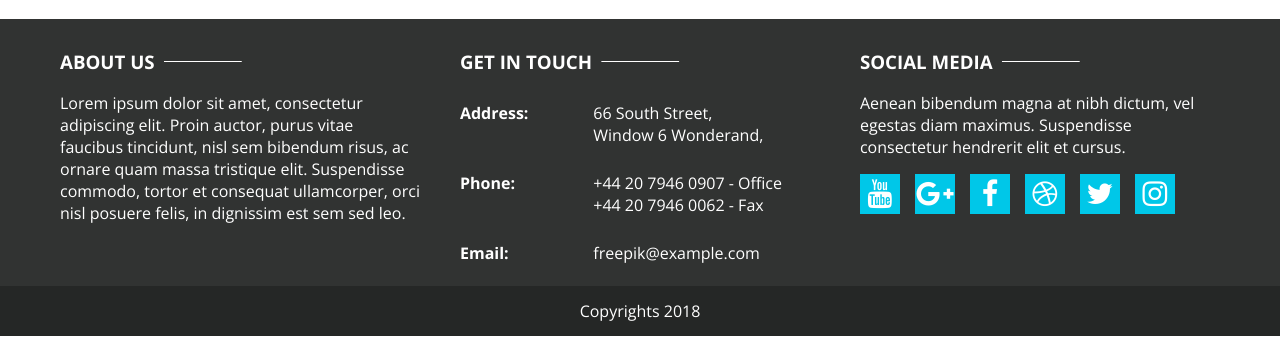
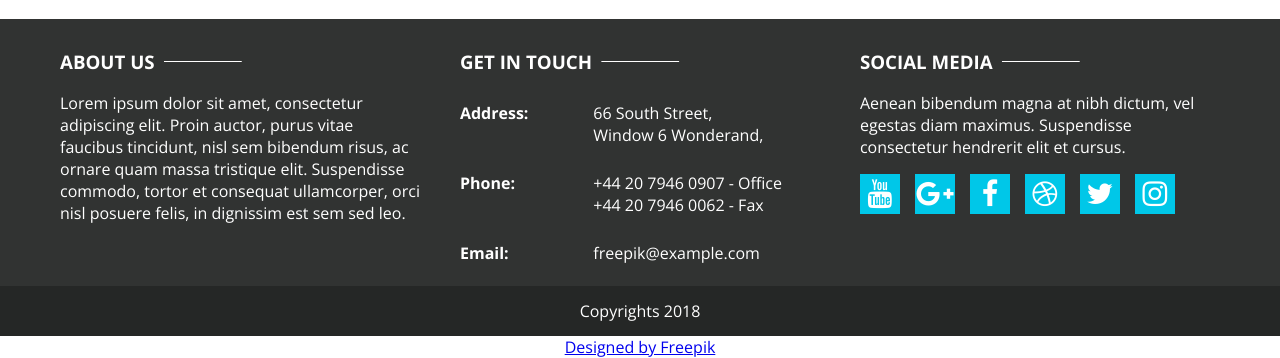
Before and after one commit to mnap00/project-rwd-static-page, a website: page docs/index.html in a window 1280 px wide. Shown: the part 2497-2855 px from the top of the page. Before the commit the page ends 2833 px from the top, so only its background shows below. Drawn offline with nearby package versions, Linux system fonts and the light colour scheme.

Commit message:
Add copyright notice

```diff
--- a/docs/index.html
+++ b/docs/index.html
@@ -309,8 +309,8 @@
 
     <footer class="licence">
         <p>Copyrights 2018</p>
-        <a href='https://www.freepik.com/free-vector/business-website-template_834762.htm'>
-			<Designed by Freepik
+        <a href="https://www.freepik.com/free-vector/business-website-template_834762.htm">
+			Designed by Freepik
 		</a>
     </footer>
 
```
